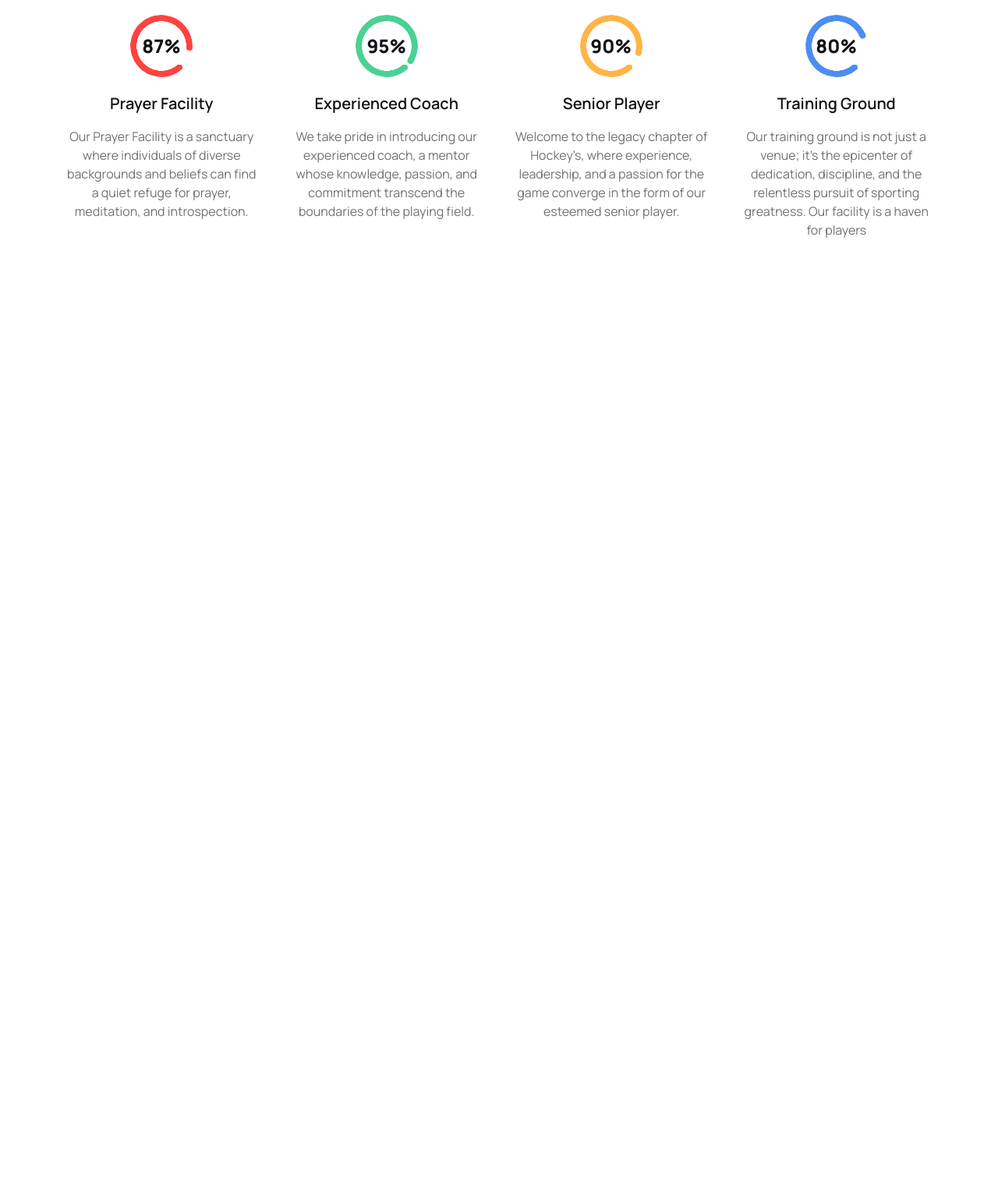
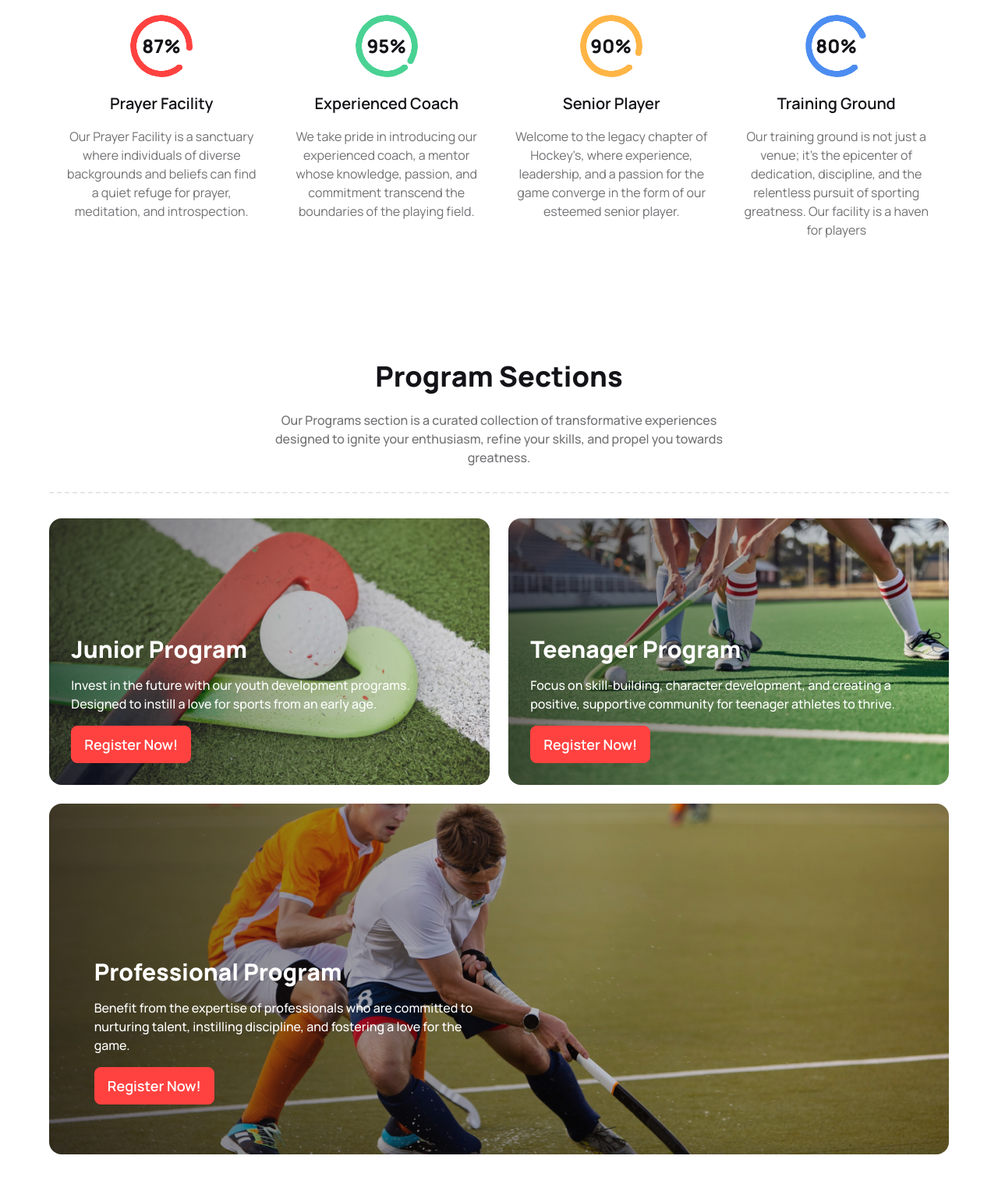
Before and after one commit to abunaim5/hockeys, a plain HTML site: page index.html in a window 1280 px wide. Shown: the part 1031-2550 px from the top of the page at 78% size. Before the commit the page ends 1398 px from the top, so only its background shows below. Drawn offline with nearby package versions, Linux system fonts and the light colour scheme.

Commit message:
added program sections

```diff
--- a/index.html
+++ b/index.html
@@ -146,7 +146,7 @@
             </div>
         </section>
     </header>
-    <main class="container mx-auto mt-14">
+    <main class="container mx-auto mt-14 ">
         <!-- hockeys club section start -->
         <section class="max-w-[73.125rem] mx-auto p-2 mt-14 divide-y-2 divide-dashed">
             <div class="text-center space-y-6 py-8">
@@ -161,7 +161,8 @@
                 <!-- first card -->
                 <div class="">
                     <figure class="flex items-center justify-center">
-                        <div class="radial-progress text-color-orange rotate-[140deg]" style="--value:87;" role="progressbar">
+                        <div class="radial-progress text-color-orange rotate-[140deg]" style="--value:87;"
+                            role="progressbar">
                             <span class="text-2xl text-color-black font-extrabold rotate-[-140deg]">87%</span>
                         </div>
                     </figure>
@@ -175,40 +176,97 @@
                 <!-- second card -->
                 <div class="">
                     <figure class="flex items-center justify-center">
-                        <div class="radial-progress text-[#49D293] rotate-[140deg]" style="--value:95;" role="progressbar">
+                        <div class="radial-progress text-[#49D293] rotate-[140deg]" style="--value:95;"
+                            role="progressbar">
                             <span class="text-2xl text-color-black font-extrabold rotate-[-140deg]">95%</span>
                         </div>
                     </figure>
                     <div class="text-center p-5 space-y-4">
                         <h2 class="text-color-black text-xl font-semibold">Experienced Coach</h2>
-                        <p class="text-color-gray">We take pride in introducing our experienced coach, a mentor whose knowledge, passion, and commitment transcend the boundaries of the playing field.
+                        <p class="text-color-gray">We take pride in introducing our experienced coach, a mentor whose
+                            knowledge, passion, and commitment transcend the boundaries of the playing field.
                         </p>
                     </div>
                 </div>
                 <!-- third card -->
                 <div class="">
                     <figure class="flex items-center justify-center">
-                        <div class="radial-progress text-[#FFB546] rotate-[140deg]" style="--value:90;" role="progressbar">
+                        <div class="radial-progress text-[#FFB546] rotate-[140deg]" style="--value:90;"
+                            role="progressbar">
                             <span class="text-2xl text-color-black font-extrabold rotate-[-140deg]">90%</span>
                         </div>
                     </figure>
                     <div class="text-center p-5 space-y-4">
                         <h2 class="text-color-black text-xl font-semibold">Senior Player</h2>
-                        <p class="text-color-gray">Welcome to the legacy chapter of Hockey's, where experience, leadership, and a passion for the game converge in the form of our esteemed senior player.
+                        <p class="text-color-gray">Welcome to the legacy chapter of Hockey's, where experience,
+                            leadership, and a passion for the game converge in the form of our esteemed senior player.
                         </p>
                     </div>
                 </div>
                 <!-- fourth card -->
                 <div class="">
                     <figure class="flex items-center justify-center">
-                        <div class="radial-progress text-[#4C8DF1] rotate-[140deg]" style="--value:80;" role="progressbar">
+                        <div class="radial-progress text-[#4C8DF1] rotate-[140deg]" style="--value:80;"
+                            role="progressbar">
                             <span class="text-2xl text-color-black font-extrabold rotate-[-140deg]">80%</span>
                         </div>
                     </figure>
                     <div class="text-center p-5 space-y-4">
                         <h2 class="text-color-black text-xl font-semibold">Training Ground</h2>
-                        <p class="text-color-gray"> Our training ground is not just a venue; it's the epicenter of dedication, discipline, and the relentless pursuit of sporting greatness. Our facility is a haven for players
+                        <p class="text-color-gray"> Our training ground is not just a venue; it's the epicenter of
+                            dedication, discipline, and the relentless pursuit of sporting greatness. Our facility is a
+                            haven for players
                         </p>
+                    </div>
+                </div>
+
+            </div>
+        </section>
+        <!-- program section start -->
+        <section class="max-w-[73.125rem] mx-auto p-2 mt-14 divide-y-2 divide-dashed">
+            <div class="text-center space-y-6 py-8">
+                <h3 class="text-4xl text-color-black font-extrabold">Program Sections</h3>
+                <p class="text-color-gray font-medium max-w-xl mx-auto">Our Programs section is a curated collection of
+                    transformative experiences designed to ignite your enthusiasm, refine your skills, and propel you
+                    towards greatness. </p>
+            </div>
+            <div class="grid gap-6 grid-cols-1 md:grid-cols-2 py-8">
+                <div
+                    class="bg-[linear-gradient(90deg,#13131899,#13131800),url(images/junior.png)] bg-no-repeat bg-contain lg:bg-cover bg-center min-h-[342px] relative rounded-2xl">
+                    <div class="absolute lg:top-[44%] left-[5%]">
+                        <h3 class="text-3xl text-white font-extrabold">Junior Program</h3>
+                        <p class="text-white font-medium my-4 max-w-[500px]">Invest in the future with our youth
+                            development programs.
+                            Designed to instill a love for sports from an early age.
+                        </p>
+                        <button
+                            class="btn bg-color-orange text-white text-lg font-semibold border border-color-orange hover:bg-transparent hover:border-color-orange">Register
+                            Now!</button>
+                    </div>
+                </div>
+                <div
+                    class="bg-[linear-gradient(90deg,#13131899,#13131800),url(images/teenager.png)] bg-no-repeat bg-contain lg:bg-cover bg-center min-h-[342px] relative rounded-2xl">
+                    <div class="absolute lg:top-[44%] left-[5%]">
+                        <h3 class="text-3xl text-white font-extrabold">Teenager Program</h3>
+                        <p class="text-white font-medium my-4 max-w-[500px]">Focus on skill-building, character
+                            development, and creating a positive, supportive community for teenager athletes to thrive.
+                        </p>
+                        <button
+                            class="btn bg-color-orange text-white text-lg font-semibold border border-color-orange hover:bg-transparent hover:border-color-orange">Register
+                            Now!</button>
+                    </div>
+                </div>
+                <div
+                    class="bg-[linear-gradient(90deg,#13131899,#13131800),url(images/professional.png)] bg-no-repeat bg-contain md:bg-auto lg:bg-cover bg-center min-h-[450px] relative rounded-2xl col-span-1 md:col-span-2">
+                    <div class="absolute lg:top-[44%] left-[5%]">
+                        <h3 class="text-3xl text-white font-extrabold">Professional Program</h3>
+                        <p class="text-white font-medium my-4 max-w-[520px]">Benefit from the expertise of professionals
+                            who are committed to nurturing talent, instilling discipline, and fostering a love for the
+                            game.
+                        </p>
+                        <button
+                            class="btn bg-color-orange text-white text-lg font-semibold border border-color-orange hover:bg-transparent hover:border-color-orange">Register
+                            Now!</button>
                     </div>
                 </div>
 
```
